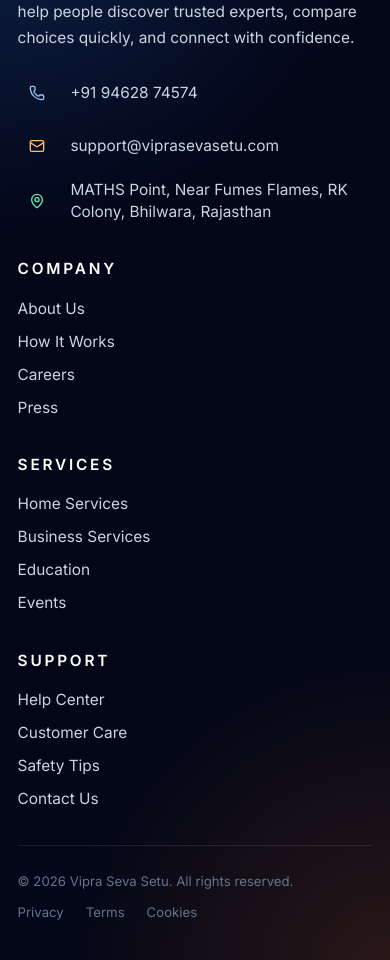
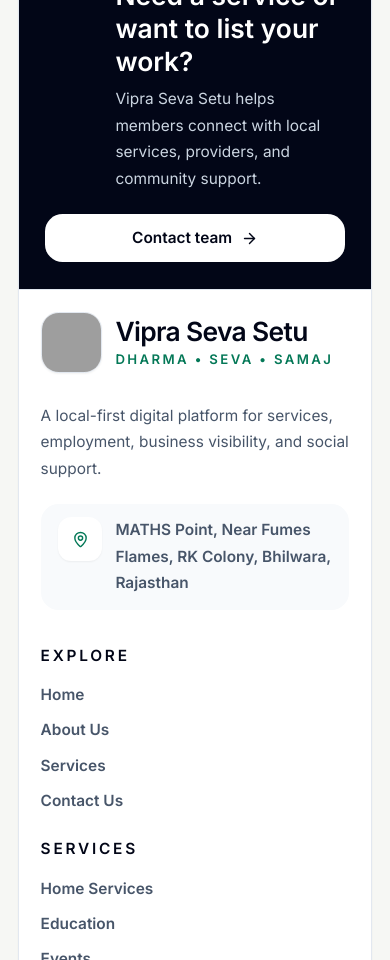
Before and after one commit to ashish1332005/vipra-setu-app, a React (Vite) app in the folder client/: page / in a window 390 px wide. Shown: the part 11040-12000 px from the top of the page. Built offline with nearby package versions, Linux system fonts and the light colour scheme; grey boxes are pictures that could not be loaded.

Commit message:
chore: improve footer responsiveness and styling

```diff
--- a/client/src/components/layout/Footer.jsx
+++ b/client/src/components/layout/Footer.jsx
@@ -1,82 +1,190 @@
 import { Link } from 'react-router-dom';
-import { Mail, MapPin, Phone } from 'lucide-react';
+import {
+  ArrowRight,
+  ArrowUpRight,
+  Mail,
+  MapPin,
+  MessageCircle,
+  Phone,
+  ShieldCheck,
+} from 'lucide-react';
+import logo from '../../assets/logo.jpeg';
 
-const FOOTER_LINKS = {
-  Company: ['About Us', 'How It Works', 'Careers', 'Press'],
-  Services: ['Home Services', 'Business Services', 'Education', 'Events'],
-  Support: ['Help Center', 'Customer Care', 'Safety Tips', 'Contact Us'],
-};
+const FOOTER_LINKS = [
+  {
+    title: 'Explore',
+    links: [
+      { label: 'Home', to: '/' },
+      { label: 'About Us', to: '/about' },
+      { label: 'Services', to: '/services' },
+      { label: 'Contact Us', to: '/contact' },
+    ],
+  },
+  {
+    title: 'Services',
+    links: [
+      { label: 'Home Services', to: '/category/Household%20Services' },
+      { label: 'Education', to: '/category/Education' },
+      { label: 'Events', to: '/category/Event%20Services' },
+      { label: 'Business', to: '/services' },
+    ],
+  },
+  {
+    title: 'Community',
+    links: [
+      { label: 'Dharma', to: '/about' },
+      { label: 'Seva', to: '/services' },
+      { label: 'Samaj', to: '/about' },
+      { label: 'Join Us', to: '/login' },
+    ],
+  },
+];
+
+const CONTACT_LINKS = [
+  {
+    label: 'Call',
+    value: '+91 94628 74574',
+    href: 'tel:+919462874574',
+    icon: Phone,
+  },
+  {
+    label: 'Email',
+    value: 'support@viprasevasetu.com',
+    href: 'mailto:support@viprasevasetu.com',
+    icon: Mail,
+  },
+  {
+    label: 'WhatsApp',
+    value: 'Chat with us',
+    href: 'https://wa.me/919462874574',
+    icon: MessageCircle,
+  },
+];
 
 const Footer = () => {
   return (
     <footer
       role="contentinfo"
       aria-label="Site footer"
-      className="relative overflow-hidden bg-slate-950 text-slate-200"
+      className="border-t border-slate-200 bg-[#f6f7f4] text-slate-700"
     >
-      <div
-        className="absolute inset-0 pointer-events-none z-0 bg-[radial-gradient(circle_at_top_left,rgba(59,130,246,0.24),transparent_32%),radial-gradient(circle_at_bottom_right,rgba(249,115,22,0.16),transparent_28%)]"
-        aria-hidden="true"
-      />
+      <div className="site-shell py-10 lg:pb-10">
+        <div className="overflow-hidden rounded-xl border border-slate-200 bg-white shadow-sm">
+          <div className="grid gap-5 border-b border-slate-200 bg-slate-950 p-6 text-white sm:p-7 lg:grid-cols-[1fr_auto] lg:items-center">
+            <div className="flex items-start gap-4">
+              <span className="flex h-12 w-12 shrink-0 items-center justify-center rounded-2xl bg-emerald-400/12 text-emerald-200">
+                <ShieldCheck size={24} />
+              </span>
+              <div>
+                <p className="text-xs font-black uppercase tracking-[0.18em] text-emerald-200">
+                  Trusted community support
+                </p>
+                <h2 className="mt-2 text-2xl font-black leading-tight sm:text-3xl">
+                  Need a service or want to list your work?
+                </h2>
+                <p className="mt-2 max-w-2xl text-sm leading-6 text-slate-300">
+                  Vipra Seva Setu helps members connect with local services, providers, and community support.
+                </p>
+              </div>
+            </div>
 
-      <div className="site-shell relative py-12 z-10">
-        <div className="grid grid-cols-1 gap-8 border-b border-white/10 pb-8 md:grid-cols-2 xl:grid-cols-[1.4fr_1fr_1fr_1fr]">
-          <div className="max-w-md">
-            <Link to="/" className="inline-flex items-center text-3xl font-extrabold tracking-tight">
-              <span className="rainbow-logo">Vipra Seva Setu</span>
+            <Link
+              to="/contact"
+              className="inline-flex items-center justify-center gap-2 rounded-2xl bg-white px-5 py-3 text-sm font-black text-slate-950 transition-colors hover:bg-emerald-50"
+            >
+              Contact team
+              <ArrowRight size={17} />
             </Link>
+          </div>
 
-            <p className="mt-4 text-sm leading-6 text-slate-300">
-              A modern community service platform built to help people discover trusted experts, compare choices quickly, and connect with confidence.
-            </p>
+          <div className="grid gap-8 p-5 sm:p-8 lg:grid-cols-[1.25fr_1.45fr]">
+            <div>
+              <Link to="/" className="inline-flex items-center gap-3">
+                <img
+                  src={logo}
+                  alt="Vipra Seva Setu Logo"
+                  className="h-14 w-14 sm:h-16 sm:w-16 shrink-0 rounded-2xl border border-slate-200 object-cover shadow-sm"
+                />
+                <span>
+                  <span className="block text-2xl font-black leading-7 tracking-tight text-slate-950">
+                    Vipra Seva Setu
+                  </span>
+                  <span className="mt-1 block text-xs font-extrabold uppercase tracking-[0.18em] text-emerald-700">
+                    Dharma • Seva • Samaj
+                  </span>
+                </span>
+              </Link>
 
-            <div className="mt-5 grid gap-3 text-sm text-slate-300">
-              <p className="inline-flex items-center gap-3">
-                <span className="flex h-9 w-9 items-center justify-center rounded-full bg-white/8 text-blue-300">
-                  <Phone size={16} />
+              <p className="mt-5 max-w-md text-sm leading-6 text-slate-600">
+                A local-first digital platform for services, employment, business visibility, and social support.
+              </p>
+
+              <div className="mt-5 flex items-start gap-3 rounded-2xl bg-slate-50 px-4 py-3">
+                <span className="flex h-10 w-10 shrink-0 items-center justify-center rounded-xl bg-white text-emerald-700 shadow-sm">
+                  <MapPin size={17} />
                 </span>
-                <a href="tel:+919462874574" className="hover:text-white">+91 94628 74574</a>
-              </p>
-              <p className="inline-flex items-center gap-3">
-                <span className="flex h-9 w-9 items-center justify-center rounded-full bg-white/8 text-orange-300">
-                  <Mail size={16} />
-                </span>
-                <a href="mailto:support@viprasevasetu.com" className="hover:text-white">support@viprasevasetu.com</a>
-              </p>
-              <p className="flex items-start gap-3">
-                <span className="mt-0.5 flex h-9 w-9 shrink-0 items-center justify-center rounded-full bg-white/8 text-emerald-300">
-                  <MapPin size={16} />
-                </span>
-                <span>MATHS Point, Near Fumes Flames, RK Colony, Bhilwara, Rajasthan</span>
-              </p>
+                <p className="text-sm font-semibold leading-6 text-slate-600">
+                  MATHS Point, Near Fumes Flames, RK Colony, Bhilwara, Rajasthan
+                </p>
+              </div>
+            </div>
+
+            <div className="grid gap-6 sm:grid-cols-3">
+              {FOOTER_LINKS.map(({ title, links }) => (
+                <nav key={title} aria-label={`${title} links`}>
+                  <h4 className="text-sm font-black uppercase tracking-[0.18em] text-slate-950">
+                    {title}
+                  </h4>
+                  <ul className="mt-4 space-y-3 text-sm text-slate-600">
+                    {links.map((link) => (
+                      <li key={link.label}>
+                        <Link
+                          to={link.to}
+                          className="group inline-flex items-center gap-2 font-semibold transition-colors hover:text-emerald-800"
+                        >
+                          <span>{link.label}</span>
+                          <ArrowUpRight size={13} className="opacity-0 transition-opacity group-hover:opacity-100" />
+                        </Link>
+                      </li>
+                    ))}
+                  </ul>
+                </nav>
+              ))}
             </div>
           </div>
 
-          {Object.entries(FOOTER_LINKS).map(([title, links]) => (
-            <nav key={title} aria-label={`${title} links`}>
-              <h4 className="text-sm font-semibold uppercase tracking-[0.18em] text-white">{title}</h4>
-              <ul className="mt-4 space-y-2.5 text-sm text-slate-300">
-                {links.map((link) => {
-                  const to = `/${link.toLowerCase().replace(/\s+/g, '-')}`;
-                  return (
-                    <li key={link}>
-                      <Link to={to} className="transition-colors hover:text-white">
-                        {link}
-                      </Link>
-                    </li>
-                  );
-                })}
-              </ul>
-            </nav>
-          ))}
-        </div>
+          <div className="grid gap-3 border-t border-slate-200 bg-slate-50 p-5 sm:grid-cols-3 sm:p-6">
+            {CONTACT_LINKS.map(({ label, value, href, icon: Icon }) => (
+              <a
+                key={label}
+                href={href}
+                aria-label={label}
+                target={href.startsWith('http') ? '_blank' : undefined}
+                rel={href.startsWith('http') ? 'noopener noreferrer' : undefined}
+                className="w-full sm:w-auto flex min-w-0 items-center gap-3 rounded-lg bg-white px-4 py-3 shadow-sm transition-colors hover:text-emerald-800"
+              >
+                <span className="flex h-10 w-10 shrink-0 items-center justify-center rounded-xl bg-emerald-50 text-emerald-700">
+                  <Icon size={17} />
+                </span>
+                <span className="min-w-0">
+                  <span className="block text-[11px] font-black uppercase tracking-[0.16em] text-slate-400">
+                    {label}
+                  </span>
+                  <span className="mt-0.5 block truncate text-sm font-black text-slate-800">
+                    {value}
+                  </span>
+                </span>
+              </a>
+            ))}
+          </div>
 
-        <div className="mt-6 flex flex-col gap-3 text-xs text-slate-500 md:flex-row md:items-center md:justify-between">
-          <p>&copy; {new Date().getFullYear()} Vipra Seva Setu. All rights reserved.</p>
-          <div className="flex flex-wrap gap-5">
-            <a href="#" className="transition-colors hover:text-slate-300">Privacy</a>
-            <a href="#" className="transition-colors hover:text-slate-300">Terms</a>
-            <a href="#" className="transition-colors hover:text-slate-300">Cookies</a>
+          <div className="flex flex-col gap-4 border-t border-slate-200 px-5 py-5 text-xs text-slate-500 sm:px-8 md:flex-row md:items-center md:justify-between">
+            <p>&copy; {new Date().getFullYear()} Vipra Seva Setu. All rights reserved.</p>
+            <div className="flex flex-wrap gap-4">
+              <a href="#" className="transition-colors hover:text-emerald-800">Privacy</a>
+              <a href="#" className="transition-colors hover:text-emerald-800">Terms</a>
+              <a href="#" className="transition-colors hover:text-emerald-800">Cookies</a>
+            </div>
           </div>
         </div>
       </div>
```
